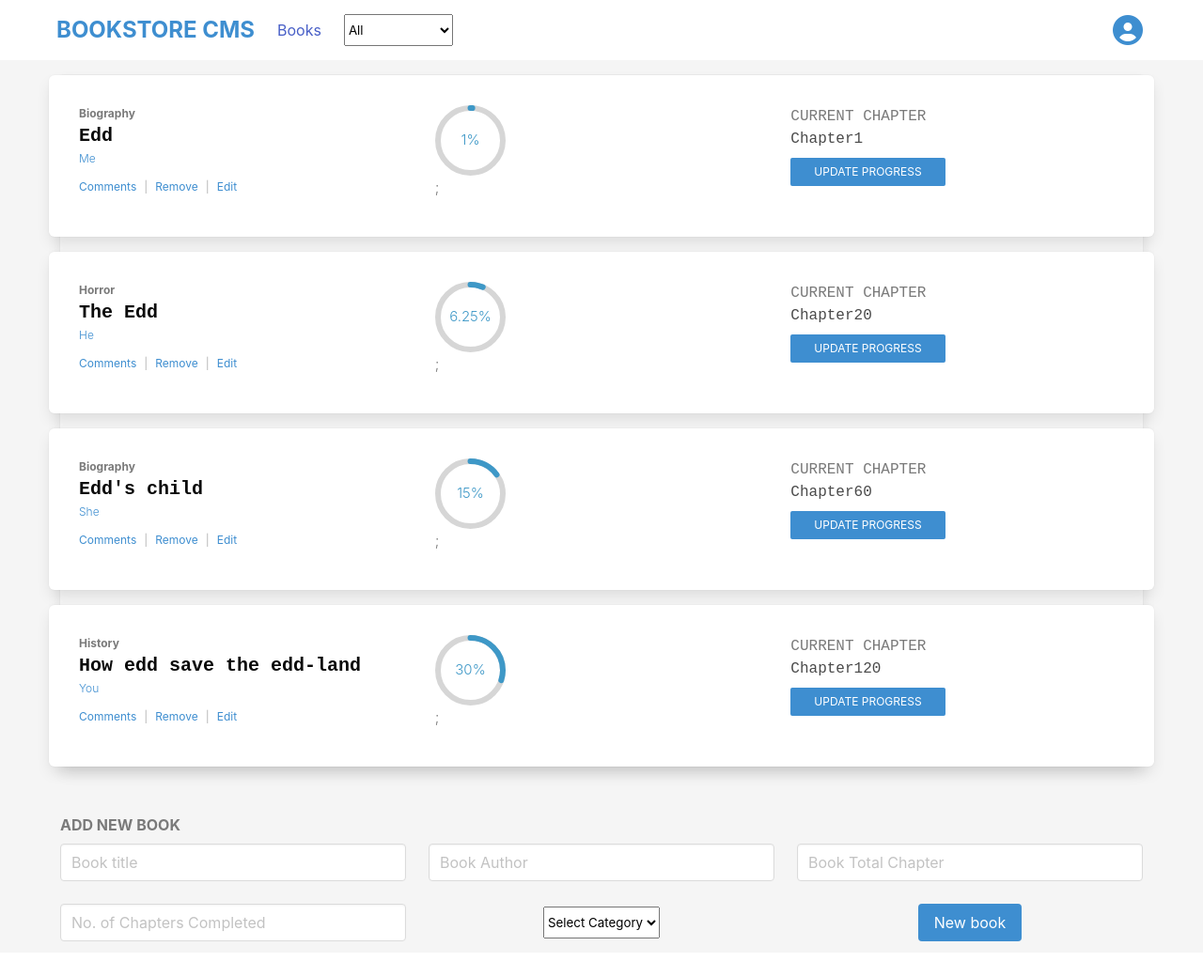
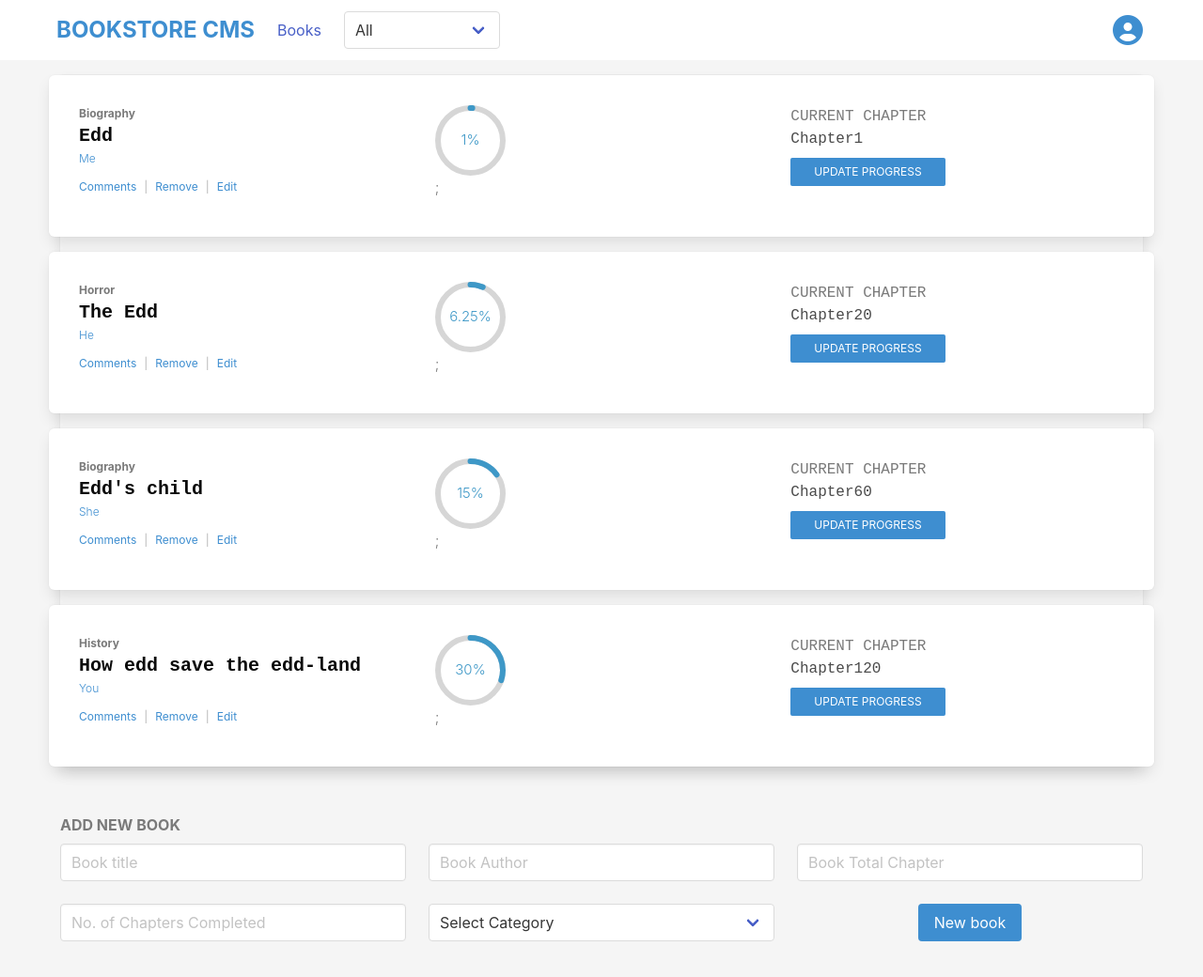
Before and after one commit to edxco/bookstore, a React (Create React App) app: page / in a window 1280 px wide. Shown: the top 1040 px of the page at 94% size. Before the commit the page ends 1014 px from the top, so only its background shows below. Built offline with nearby package versions, Linux system fonts and the light colour scheme.

Commit message:
Change ndropdowmns looks like

```diff
--- a/src/components/App.js
+++ b/src/components/App.js
@@ -7,6 +7,7 @@ const App = () => (
   <div className="has-background-light">
     <BooksList />
     <BooksForm />
+    <footer className="py-6 my-6" />
   </div>
 );
 
--- a/src/containers/BookForm.js
+++ b/src/containers/BookForm.js
@@ -103,8 +103,8 @@ const BookForm = ({ createNewBook }) => {
           </div>
 
           <div className="column is-one-third is-justify-content-center is-flex">
+            <div className="select  is-fullwidth">
               <select
-              className="select"
                 onChange={handleChange}
                 name="category"
                 id="options"
@@ -119,6 +119,7 @@ const BookForm = ({ createNewBook }) => {
                   </option>
                 ))}
               </select>
+            </div>
           </div>
 
           <div className="column is-one-third is-justify-content-center is-flex">
--- a/src/containers/BookList.js
+++ b/src/containers/BookList.js
@@ -38,7 +38,9 @@ const BooksList = ({
               <a href="#!">Books</a>
             </div>
             <div className="navbar-item">
-              <CategoryFilter selection={handleFilterChange} />
+              <div className="select">
+                <CategoryFilter selection={handleFilterChange} />
+              </div>
             </div>
           </div>
           <div className="navbar-end">
```
Lines whose indentation alone changed are shown as unchanged.
